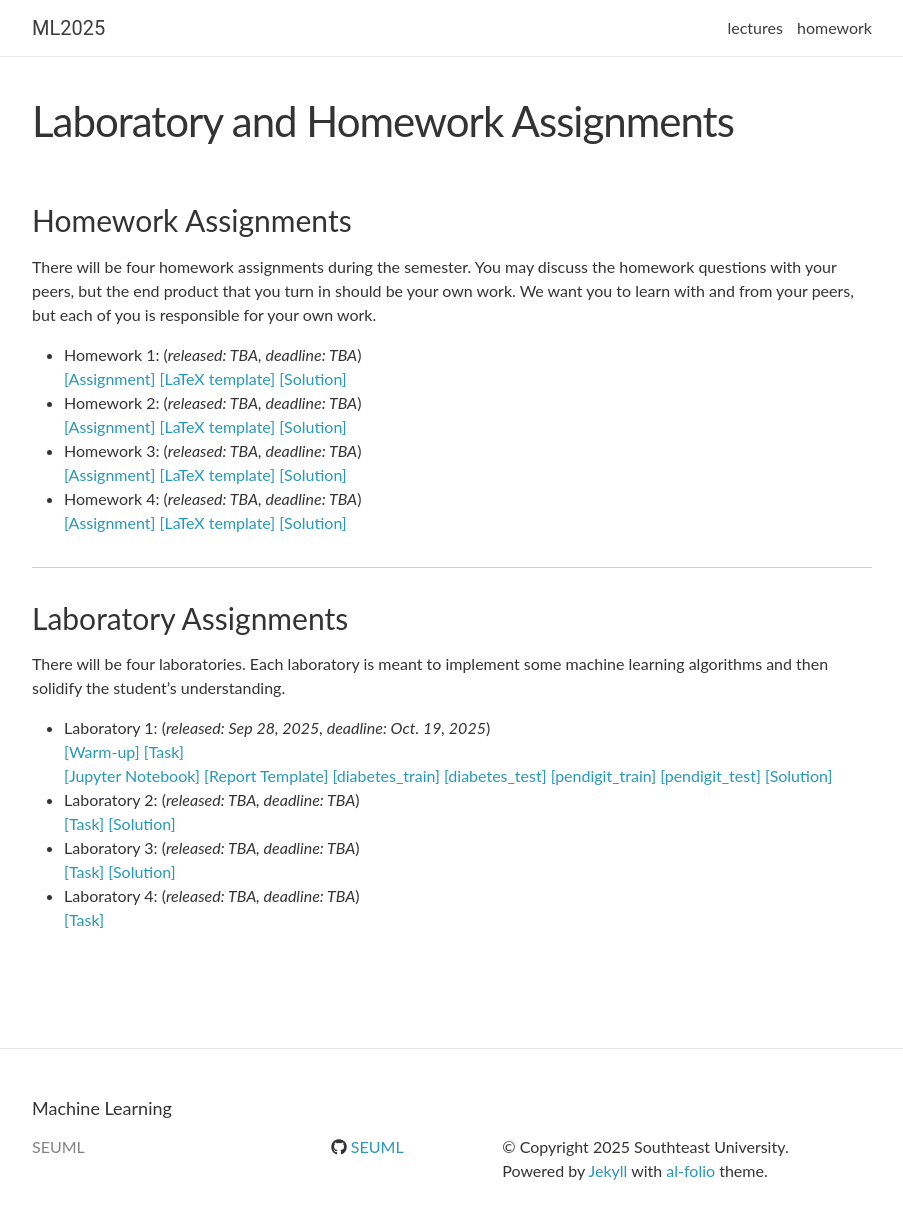
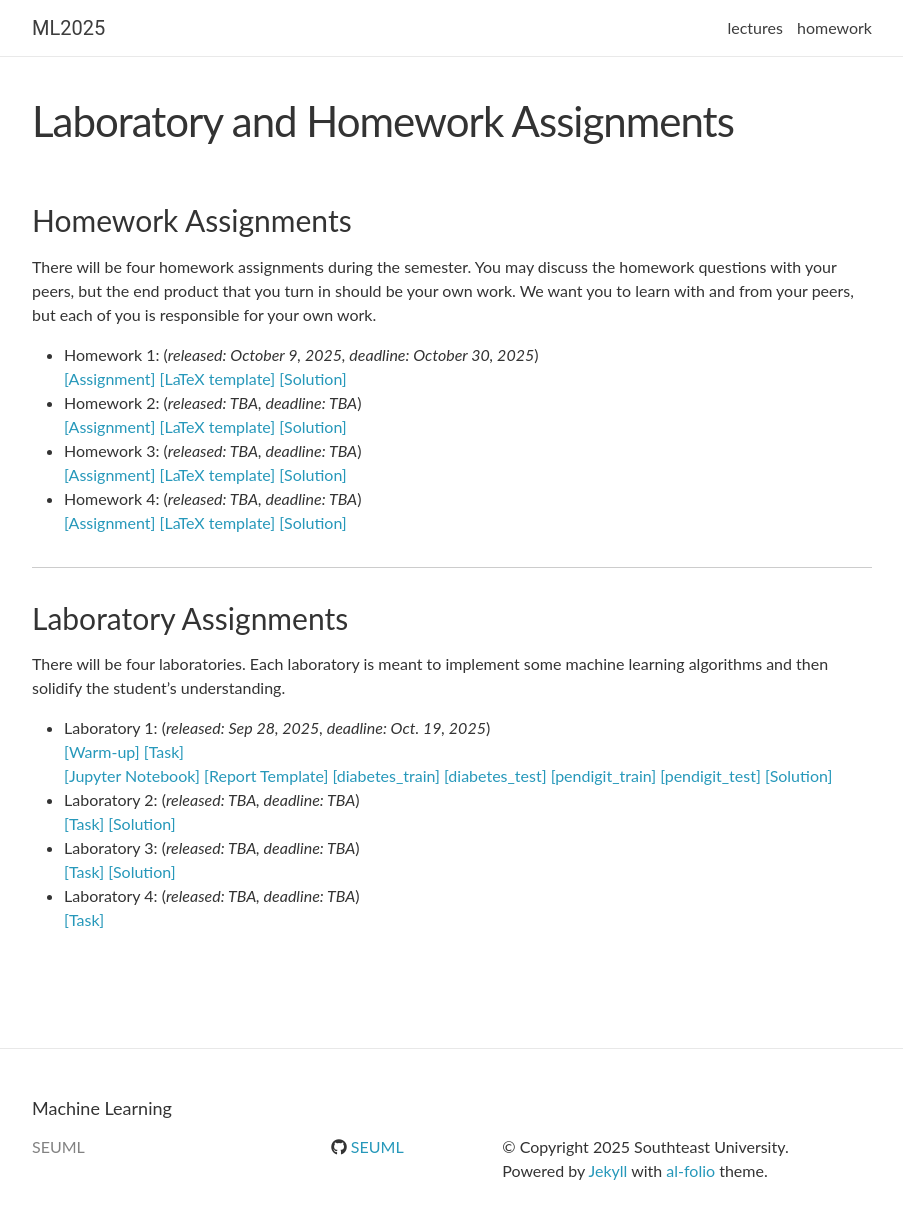
Before and after one commit to SEUML/ml-spring-2025, a Jekyll site: the page built from _pages/homework.md, in a window 1280 px wide and 1244 px high. Shown: the top 1219 px of the window, without its empty margins (188-1091 px from the left). Built offline with Jekyll 4.4.1, drawn with Linux system fonts in a browser that asks for light colours; nearby versions of some CDN libraries; comment, search, counter and statistics services are not loaded.

Commit message:
Update homework.md

```diff
--- a/_pages/homework.md
+++ b/_pages/homework.md
@@ -8,7 +8,7 @@ title: Laboratory and Homework Assignments
 There will be four homework assignments during the semester. You may discuss the homework questions with your peers, but the end product that you turn in should be your own work. We want you to learn with and from your peers, but each of you is responsible for your own work.
 
 
-- Homework 1: (*released: TBA, deadline: TBA*)
+- Homework 1: (*released: October 9, 2025, deadline: October 30, 2025*)
 <br>
 [[Assignment]]({{ "/assets/assignments/hw1/assignment_v1.pdf" | relative_url }}){:target="\_blank"}{:target="\_blank"}{:target="\_blank"} [[LaTeX template]]({{ "/assets/assignments/hw1/latex_v1.tex" | relative_url }}){:target="\_blank"} [[Solution]]({{ "/assets/assignments/hw1/solution_v1.pdf" | relative_url }})
 - Homework 2: (*released: TBA, deadline: TBA*)
```
